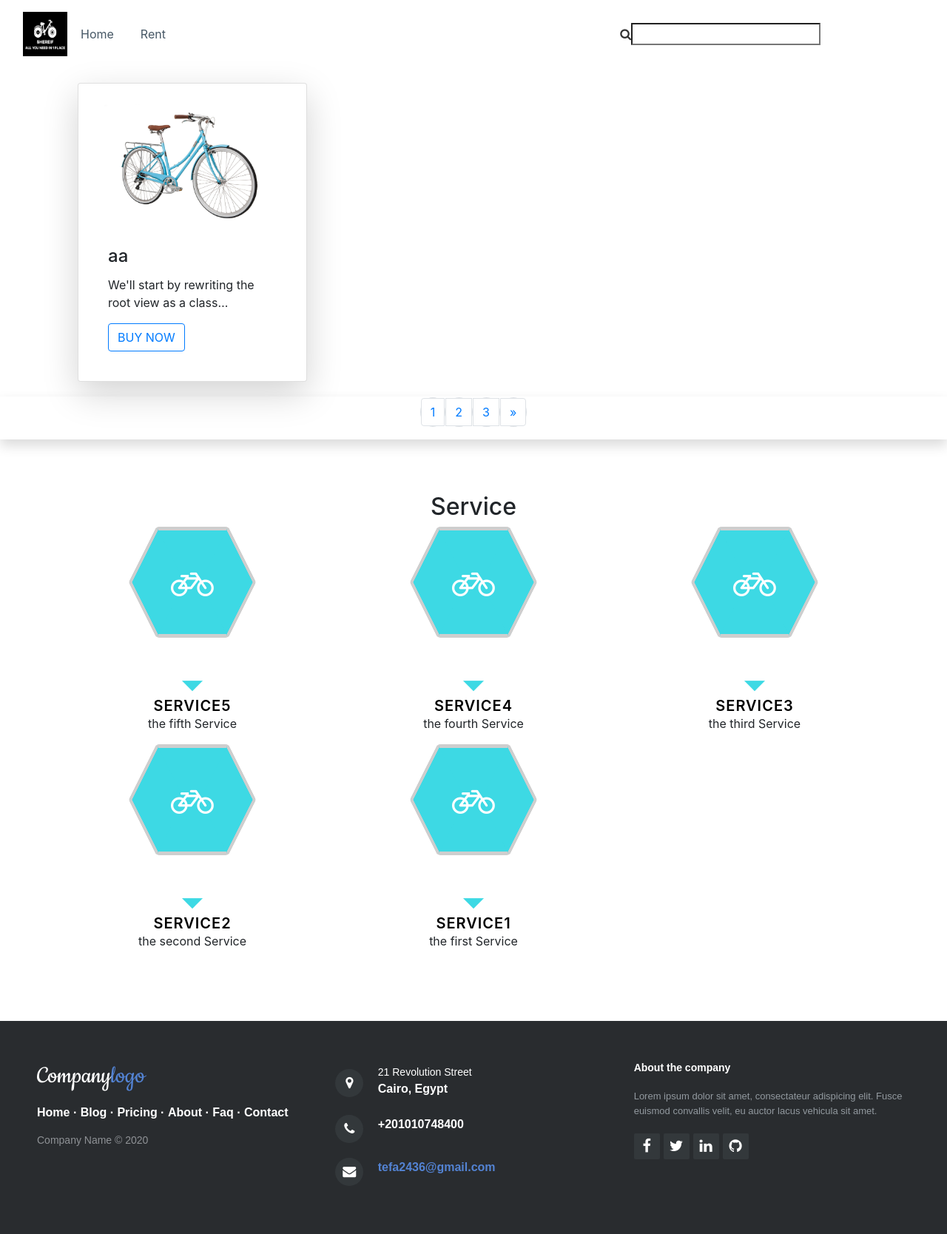
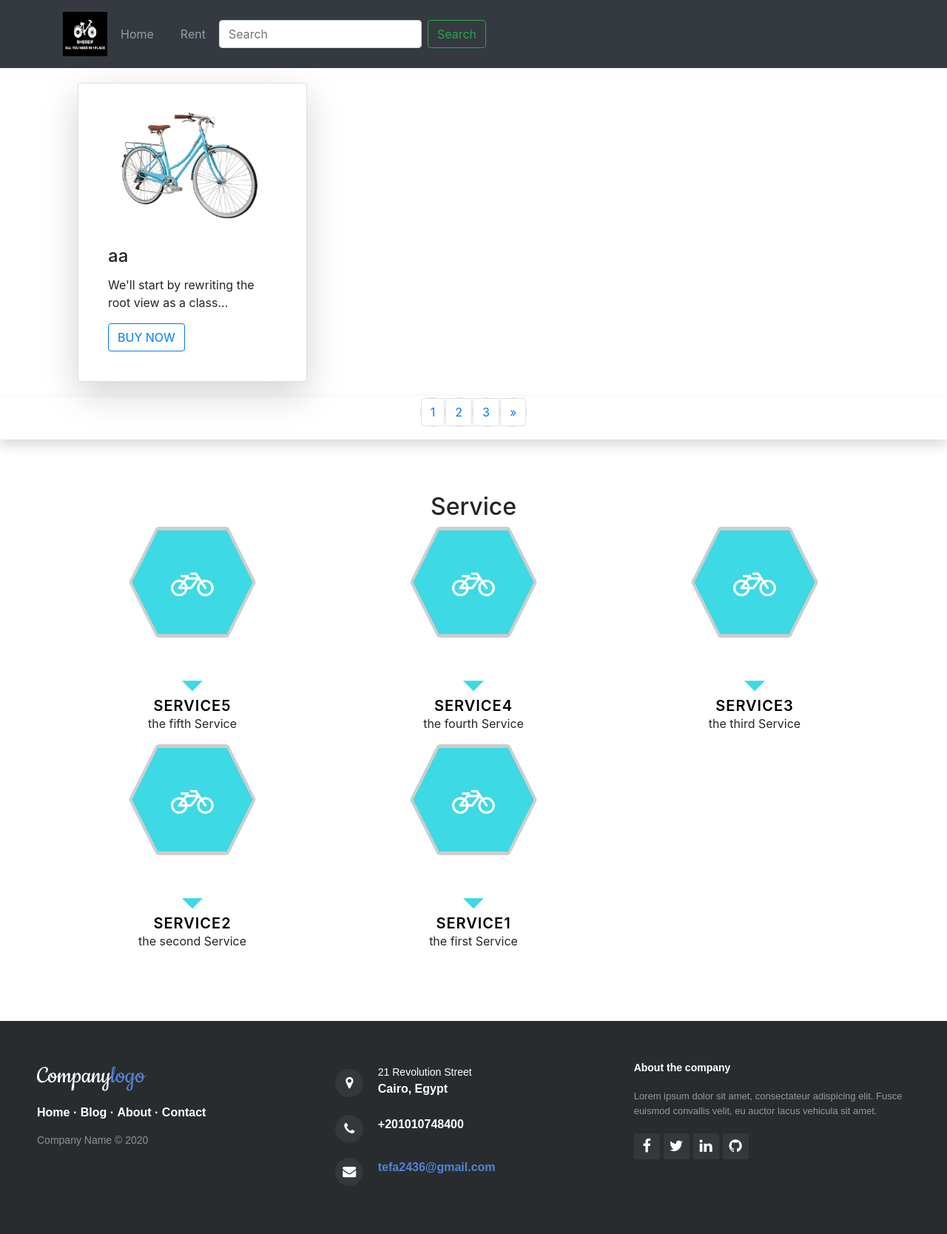
Before and after one commit to nabil-mokhtar/BikesSolution, a Django app: page /product in a window 1280 px wide. Shown: the whole page at 74% size. Run offline with Django 3.2, Linux system fonts and the light colour scheme; data comes from the database, SQL or seed files in the repository; some libraries are stand-ins or nearby versions.

Commit message:
create search

```diff
--- a/Products/templates/Products/Buy_1.html
+++ b/Products/templates/Products/Buy_1.html
@@ -18,11 +18,27 @@
     <link rel="stylesheet" href="{% static 'assets/css/Navigation-with-Search.css' %}">
     <link rel="stylesheet" href="{% static 'assets/css/Pretty-Footer.css' %}">
     <link rel="stylesheet" href="{% static 'assets/css/styles.css' %}">
+    <link rel="apple-touch-icon" sizes="57x57" href="{% static '/resources/favicons/apple-icon-57x57.png' %}">
+    <link rel="apple-touch-icon" sizes="60x60" href="{% static '/resources/favicons/apple-icon-60x60.png' %}">
+    <link rel="apple-touch-icon" sizes="72x72" href="{% static '/resources/favicons/apple-icon-72x72.png' %}">
+    <link rel="apple-touch-icon" sizes="76x76" href="{% static '/resources/favicons/apple-icon-76x76.png' %}">
+    <link rel="apple-touch-icon" sizes="114x114" href="{% static '/resources/favicons/apple-icon-114x114.png' %}">
+    <link rel="apple-touch-icon" sizes="120x120" href="{% static '/resources/favicons/apple-icon-120x120.png' %}">
+    <link rel="apple-touch-icon" sizes="144x144" href="{% static '/resources/favicons/apple-icon-144x144.png' %}">
+    <link rel="apple-touch-icon" sizes="152x152" href="{% static '/resources/favicons/apple-icon-152x152.png' %}">
+    <link rel="apple-touch-icon" sizes="180x180" href="{% static '/resources/favicons/apple-icon-180x180.png' %}">
     <link rel="icon" type="image/png" href="{% static '/resources/favicons/favicon-32x32.png' %}" sizes="32x32">
-    <link rel="icon" type="image/png" href="{% static '/resources/favicons/favicon-194x194.png' %}" sizes="194x194">
+    <!--<link rel="icon" type="image/png" href="{% static '/resources/favicons/favicon-194x194.png' %}" sizes="194x194">-->
     <link rel="icon" type="image/png" href="{% static '/resources/favicons/favicon-96x96.png' %}" sizes="96x96">
-    <link rel="icon" type="image/png" href="{% static '/resources/favicons/android-chrome-192x192.png' %}"
+    <link rel="icon" type="image/png" href="{% static '/resources/favicons/android-icon-192x192.png' %}"
         sizes="192x192">
+    <link rel="icon" type="image/png" href="{% static '/resources/favicons/favicon-16x16.png' %}" sizes="16x16">
+    <link rel="manifest" href="{% static '/resources/favicons/manifest.json' %}">
+    <link rel="shortcut icon" href="{% static '/resources/favicons/favicon.ico' %}">
+    <meta name="msapplication-TileColor" content="#da532c">
+    <meta name="msapplication-TileImage" content="{% static '/resources/favicons/ms-icon-144x144.png' %}">
+    <meta name="msapplication-config" content="{% static '/resources/favicons/browserconfig.xml' %}">
+    <meta name="theme-color" content="#ffffff">
     <style>
         .card-img-top {
             max-height: 200px;
@@ -33,7 +49,7 @@
 </head>
 
 <body>
-    <nav class="navbar navbar-light navbar-expand-md navigation-clean-search" data-aos="slide-down">
+    <nav class="navbar navbar-dark bg-dark navbar-expand-md navigation-clean-search" data-aos="slide-down">
         <div class="container"><button data-toggle="collapse" class="navbar-toggler" data-target="#navcol-1"><span
                     class="sr-only">Toggle navigation</span><span class="navbar-toggler-icon"></span></button><img
                 src="{% static 'assets/img/logo.png' %}" width="60" height="60">
@@ -45,10 +61,11 @@
                             href="{% url 'Home:rent_list' %}">Rent</a></li>
                     <li class="nav-item" role="presentation"></li>
                 </ul>
-                <form class="form-inline mr-auto" target="_self">
-                    <div class="form-group"><label for="search-field"></label></div>
-                </form><i class="fa fa-search"></i><input type="search" id="search-field" class="search-field"
-                    name="search">
+                <form class="form-inline my-2 my-lg-0">
+                    <input class="form-control mr-sm-2" type="search" placeholder="Search" aria-label="Search"
+                        name='search' value="{{search_term}}">
+                    <button class="btn btn-outline-success my-2 my-sm-0" type="submit">Search</button>
+                </form>
             </div>
         </div>
     </nav>
@@ -69,6 +86,8 @@
                     </div>
                 </div>
             </div>
+            {% empty %}
+            <p>No cards</p>
             {% endfor %}
         </div>
     </div>
@@ -132,10 +151,10 @@
     <footer>
         <div class="row">
             <div class="col-sm-6 col-md-4 footer-navigation">
-                <h3><a href="#">Company<span>logo </span></a></h3>
-                <p class="links"><a href="#">Home</a><strong> · </strong><a href="#">Blog</a><strong> · </strong><a
-                        href="#">Pricing</a><strong> · </strong><a href="#">About</a><strong> · </strong><a
-                        href="#">Faq</a><strong> · </strong><a href="#">Contact</a></p>
+                <h3><a href="{% url 'Home:home' %}">Company<span>logo </span></a></h3>
+                <p class="links"><a href="{% url 'Home:home' %}">Home</a><strong> · </strong><a>Blog</a><strong>
+                        · </strong><a href="https://github.com/orgs/Pharon-sTimeGate/dashboard">About</a><strong> ·
+                    </strong><a href="https://github.com/orgs/Pharon-sTimeGate/dashboard">Contact</a></p>
                 <p class="company-name">Company Name © 2020 </p>
             </div>
             <div class="col-sm-6 col-md-4 footer-contacts">
@@ -155,8 +174,9 @@
                 <p> Lorem ipsum dolor sit amet, consectateur adispicing elit. Fusce euismod convallis velit, eu auctor
                     lacus vehicula sit amet. </p>
                 <div class="social-links social-icons"><a href="https://www.facebook.com/sherif4cycle/"><i
-                            class="fa fa-facebook"></i></a><a href="#"><i class="fa fa-twitter"></i></a><a href="#"><i
-                            class="fa fa-linkedin"></i></a><a href="#"><i class="fa fa-github"></i></a></div>
+                            class="fa fa-facebook"></i></a><a><i class="fa fa-twitter"></i></a><a><i
+                            class="fa fa-linkedin"></i></a><a
+                        href="https://github.com/orgs/Pharon-sTimeGate/dashboard"><i class="fa fa-github"></i></a></div>
             </div>
         </div>
     </footer>
--- a/Products/views.py
+++ b/Products/views.py
@@ -84,12 +84,18 @@ def Product_list(request):
     Product_list = Bike.objects.all().order_by('-id')
     service = Service.objects.all().order_by('-id')
 
+    search_term = ''
+    if 'search' in request.GET:
+        search_term = request.GET['search']
+        Product_list = Product_list.filter(model__icontains=search_term)
+
     paginator = Paginator(Product_list, 1)
     page_number = request.GET.get('page')
     page_obj = paginator.get_page(page_number)
     context = {
         'products': page_obj,
         'service': service,
+        'search_term': search_term,
     }
     return render(request, 'Products/Buy_1.html', context)
 
@@ -97,12 +103,19 @@ def Product_list(request):
 def rent(request):
     Rent_list = Bike.objects.filter(rentability=True).order_by('-id')
     service = Service.objects.all().order_by('-id')
+
+    search_term = ''
+    if 'search' in request.GET:
+        search_term = request.GET['search']
+        Rent_list = Rent_list.filter(model__icontains=search_term)
+
     paginator = Paginator(Rent_list, 1)
     page_number = request.GET.get('page')
     page_obj = paginator.get_page(page_number)
     context = {
         'Rent': page_obj,
         'service': service,
+        'search_term': search_term,
     }
     return render(request, 'Products/Rent_1.html', context)
 
```
Also changed, not shown: Products/templates/Products/Rent_1.html (+31 -13 lines), Products/templates/Products/display_product.html (+26 -9 lines), Products/templates/Products/index.html (+20 -19 lines).
